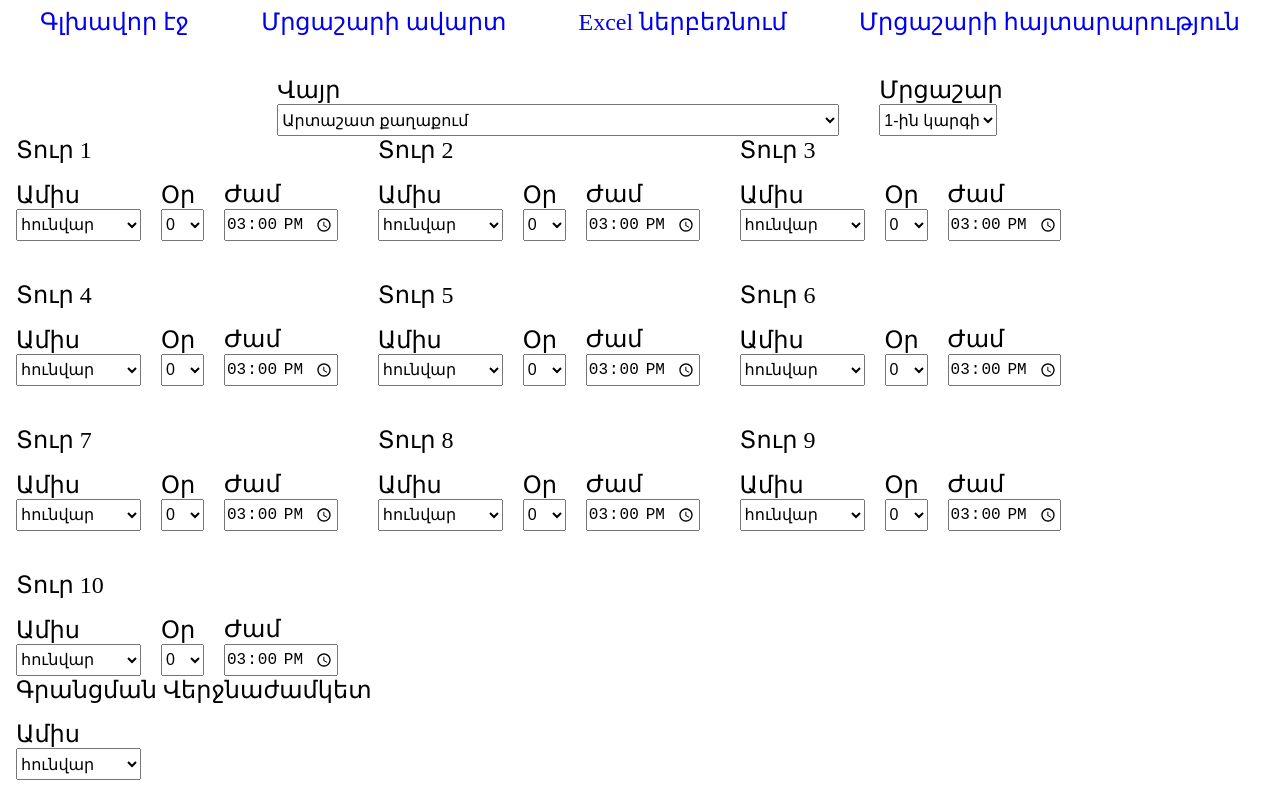
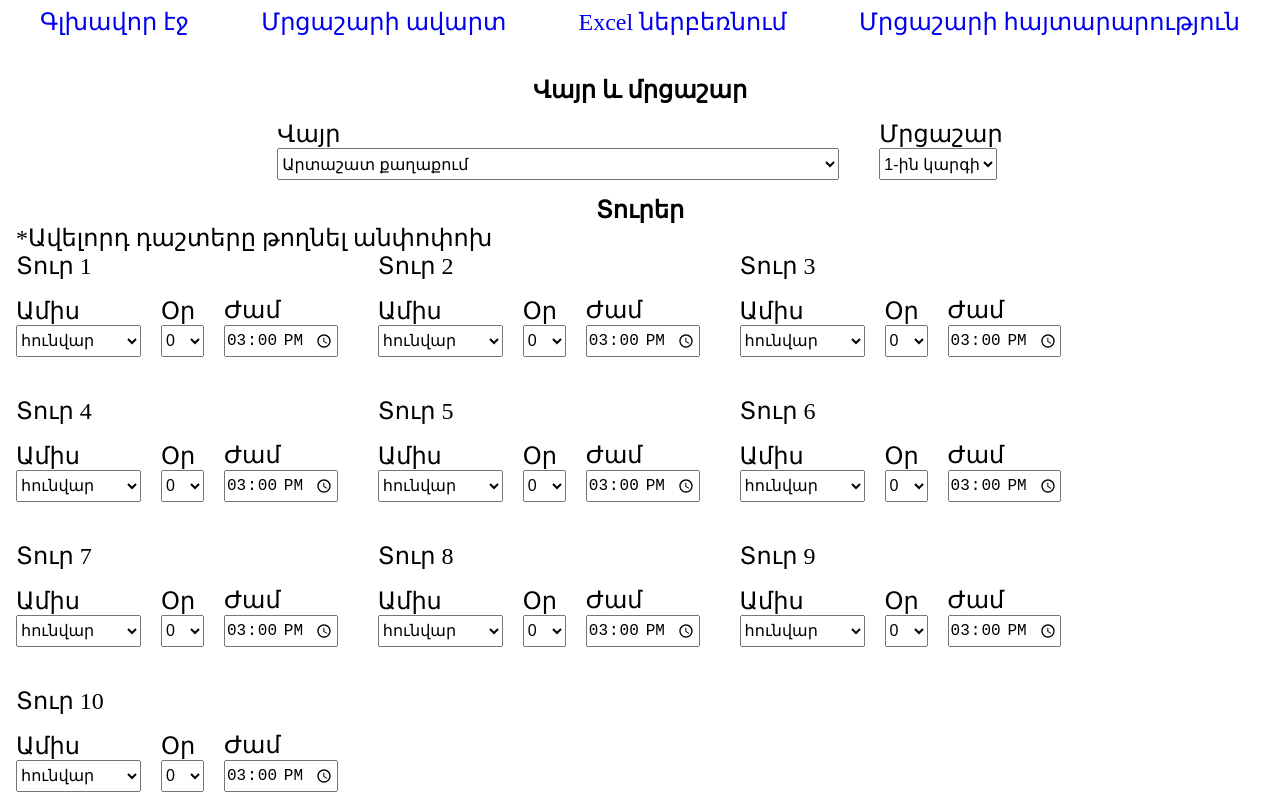
Before and after one commit to Ararat-chess-federation/news-generator, a Next.js app: page /tournament-ad in a window 1280 px wide. Shown: the top 798 px of the page. Built offline with nearby package versions, Linux system fonts and the light colour scheme.

Commit message:
feat: add heading

```diff
--- a/app/layout.css
+++ b/app/layout.css
@@ -7,6 +7,12 @@
 
 .container {
   padding: 16px;
+}
+
+h1,
+h2 {
+  text-align: center;
+  margin-top: 16px;
 }
 
 select,
--- a/app/tournament-ad/page.tsx
+++ b/app/tournament-ad/page.tsx
@@ -43,6 +43,7 @@ function TournamentAd() {
 
   return (
     <div className="container">
+      <h2>Վայր և մրցաշար</h2>
       <section className="ad_intro">
         <div>
           <Select
@@ -61,6 +62,8 @@ function TournamentAd() {
           />
         </div>
       </section>
+      <h2>Տուրեր</h2>
+      <p>*Ավելորդ դաշտերը թողնել անփոփոխ</p>
       <div className="schedule_container">
         {[...Array(10)].map((_, i) => (
           <div key={i}>
@@ -92,7 +95,7 @@ function TournamentAd() {
           </div>
         ))}
       </div>
-      Գրանցման Վերջնաժամկետ
+      <h2>Գրանցման Վերջնաժամկետ</h2>
       <Select
         selectedOption={deadLineMonth}
         setSelectedOption={(value: string) => setDeadLineMonth(value)}
```
